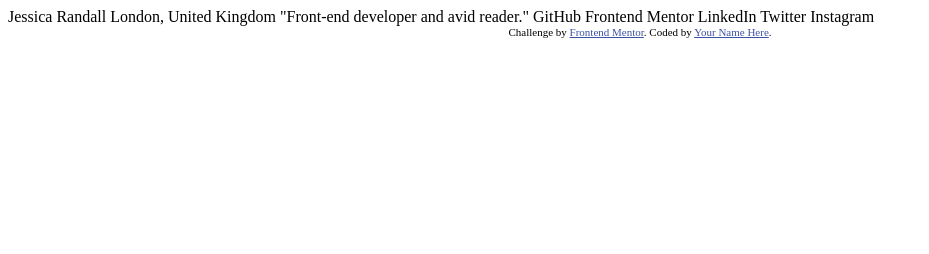
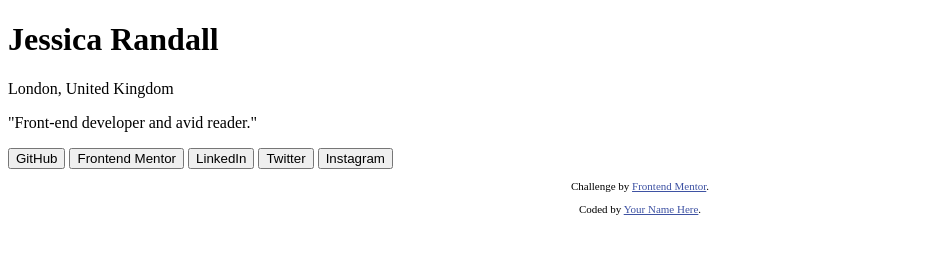
Before and after one commit to nastashaCloser/social-links-profile-main, a plain HTML site: page index.html in a window 1280 px wide. Shown: the whole page, without its empty margins (0-929 px from the left). Drawn offline with Linux system fonts and the light colour scheme.

Commit message:
Update html tags and add css folder

```diff
--- a/index.html
+++ b/index.html
@@ -3,7 +3,7 @@
 <head>
   <meta charset="UTF-8">
   <meta name="viewport" content="width=device-width, initial-scale=1.0"> <!-- displays site properly based on user's device -->
-
+  <link rel="stylesheet" href="css/site.css">
   <link rel="icon" type="image/png" sizes="32x32" href="./assets/images/favicon-32x32.png">
 
   <title>Frontend Mentor | Social links profile</title>
@@ -15,20 +15,26 @@
   </style>
 </head>
 <body>
+  <div>
+    <h1>Jessica Randall</h1>
+    <p>London, United Kingdom</p>
+  </div>
 
-  Jessica Randall
-  London, United Kingdom
-  "Front-end developer and avid reader."
+  <div>
+    <p>"Front-end developer and avid reader."</p>
+  </div>
 
-  GitHub
-  Frontend Mentor
-  LinkedIn
-  Twitter
-  Instagram
+  <div>
+    <button>GitHub</button>
+    <button>Frontend Mentor</button>
+    <button>LinkedIn</button>
+    <button>Twitter</button>
+    <button>Instagram</button>
+  </div>
 
   <div class="attribution">
-    Challenge by <a href="https://www.frontendmentor.io?ref=challenge" target="_blank">Frontend Mentor</a>.
-    Coded by <a href="#">Your Name Here</a>.
+    <p>Challenge by <a href="https://www.frontendmentor.io?ref=challenge" target="_blank">Frontend Mentor</a>. </p>
+    <p>Coded by <a href="#">Your Name Here</a>.</p>
   </div>
 </body>
 </html>
```
Also changed, not shown: css/site.css (added).
